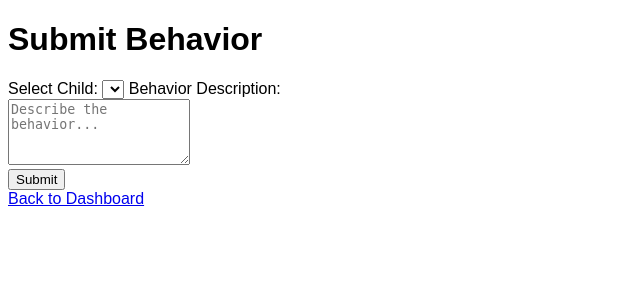
After one commit to nayansandra/santahelper, a Django app: template santas_saint/app/templates/submit_behavior.html in a window 1280 px wide. The commit adds this page. Shown: the top 300 px of the page, without its empty margins (0-640 px from the left). Run offline with Django 5.2, Linux system fonts and the light colour scheme; the template is opened without the code that fills it, so the values that code supplies are empty.

Commit message:
addbehavior

```diff
--- a/santas_saint/app/models.py
+++ b/santas_saint/app/models.py
@@ -1,3 +1,4 @@
+# backend/app/models.py
 
 from django.db import models
 
--- /dev/null
+++ b/santas_saint/app/templates/submit_behavior.html
@@ -0,0 +1,31 @@
+<!-- backend/app/templates/app/submit_behavior.html -->
+
+<!DOCTYPE html>
+<html lang="en">
+<head>
+    <meta charset="UTF-8">
+    <meta name="viewport" content="width=device-width, initial-scale=1.0">
+    <link rel="stylesheet" href="../styles.css"> <!-- Adjust path as necessary -->
+    <title>Submit Behavior</title>
+</head>
+<body>
+    <h1>Submit Behavior</h1>
+
+    <form action="{% url 'submit_behavior' %}" method="POST">
+        {% csrf_token %}
+        <label for="child_id">Select Child:</label>
+        <select name="child_id" id="child_id">
+            {% for child in children %}
+                <option value="{{ child.id }}">{{ child.name }}</option>
+            {% endfor %}
+        </select>
+
+        <label for="description">Behavior Description:</label><br>
+        <textarea id="description" name="description" rows="4" placeholder="Describe the behavior..."></textarea><br>
+
+        <button type="submit">Submit</button>
+    </form>
+
+    <a href="{% url 'dashboard' %}">Back to Dashboard</a>
+</body>
+</html>
--- a/santas_saint/santas_saint/urls.py
+++ b/santas_saint/santas_saint/urls.py
@@ -15,12 +15,15 @@ Including another URLconf
     2. Add a URL to urlpatterns:  path('blog/', include('blog.urls'))
 """
 
+
+
 from django.contrib import admin
 from django.urls import path
-from app.views import dashboard, submit_behavior
+from app.views import dashboard, submit_behavior, appeal_status
 
 urlpatterns = [
     path('admin/', admin.site.urls),
     path('', dashboard, name='dashboard'),
     path('submit_behavior/', submit_behavior, name='submit_behavior'),
+    path('appeal_status/<int:child_id>/', appeal_status, name='appeal_status'),
 ]
```
Also changed, not shown: santas_saint/app/templates/appeal_status.html (added, +20 -0 lines), santas_saint/app/templates/dashboard.html (+9 -0 lines), santas_saint/app/templates/error.html (added, +17 -0 lines), santas_saint/app/views.py (+23 -7 lines), santas_saint/app/templates/styles.css (line endings or trailing spaces).
